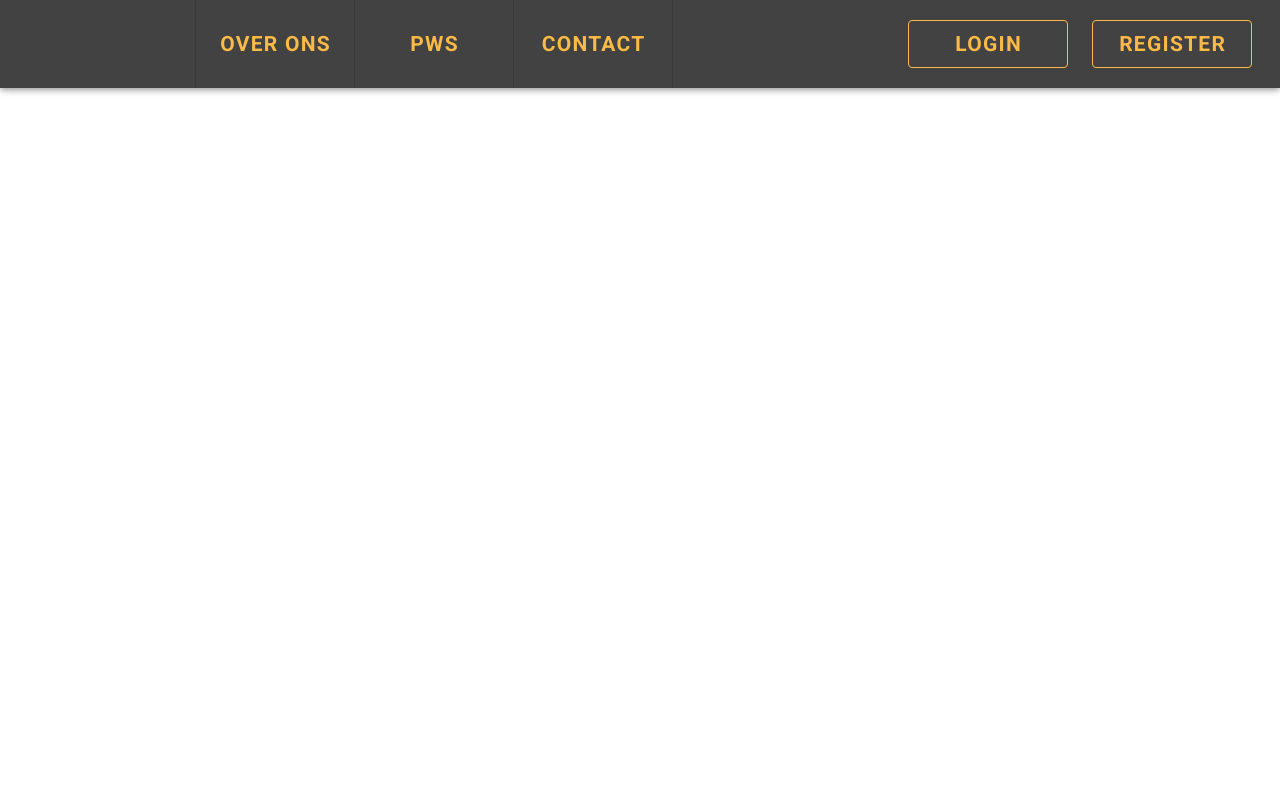
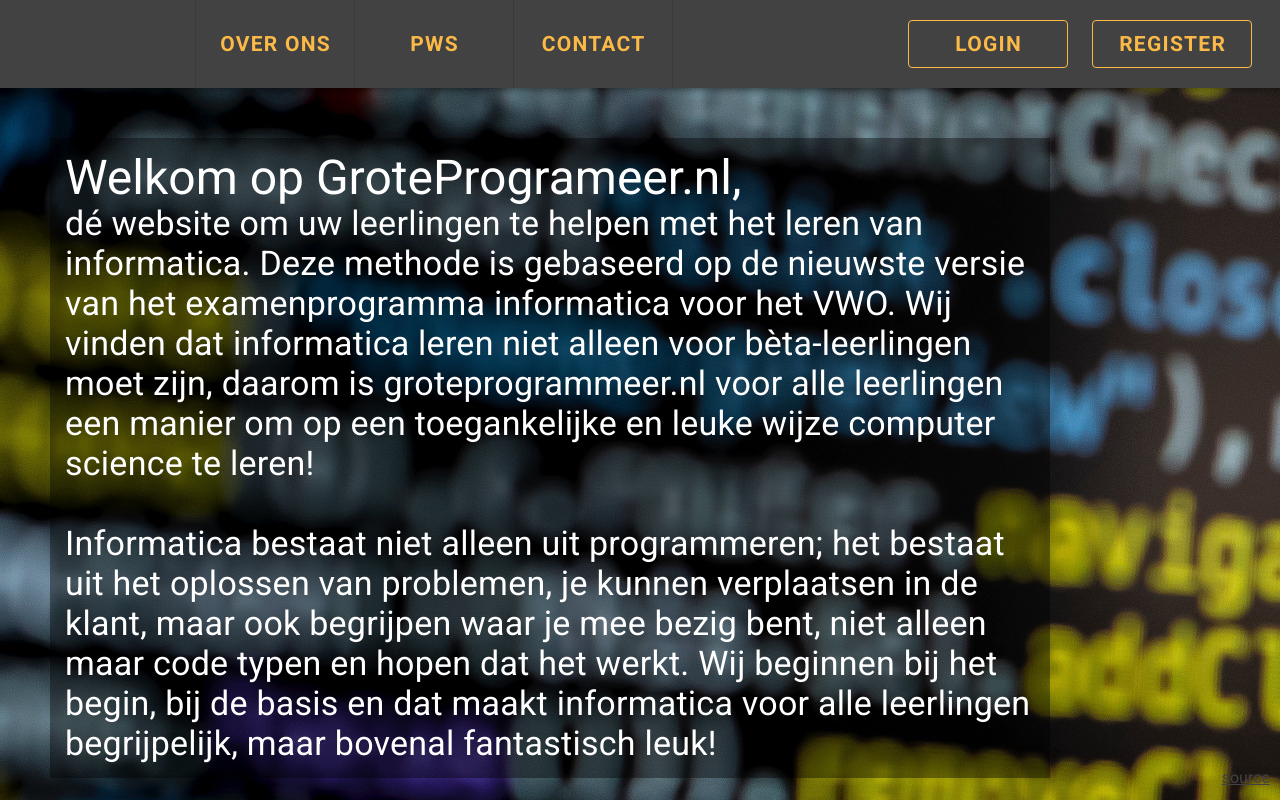
Before and after one commit to 126511/groteprogrammeer-ARCHIVE, a Django app: page /index in a window 1280 px wide. Run offline with Django 3.2, Linux system fonts and the light colour scheme; some libraries are stand-ins or nearby versions.

Commit message:
styled index and added simple styling to all pages

```diff
--- a/cs/settings.py
+++ b/cs/settings.py
@@ -25,7 +25,7 @@ SECRET_KEY = 'awsaxbg=au4vr*8$p*f-4qo1=4=ng078=4iiq%&_0&s1e_u6+r'
 # SECURITY WARNING: don't run with debug turned on in production!
 DEBUG = True
 
-ALLOWED_HOSTS = []
+ALLOWED_HOSTS = ["*"]
 
 
 # Application definition
--- a/files/templates/files/index.html
+++ b/files/templates/files/index.html
@@ -9,7 +9,6 @@
 {% endif %}
 
 <h1>A list of the files</h1>
-
 
 <ul>
     {% for chapterpath, tuples in pagedict.items %}
--- a/home/static/home/styles.css
+++ b/home/static/home/styles.css
@@ -1,3 +1,17 @@
 body {
     font-family: Roboto,sans-serif;
 }
+
+.bg-image {
+    width: 100%;
+    height: 700px;
+    background-color: red;
+    color: blue;
+}
+
+.site-body {
+    width: 1000px;
+    height: 700px;
+    position: relative;
+    margin: 0 auto;
+}
--- a/home/templates/home/index.html
+++ b/home/templates/home/index.html
@@ -1,12 +1,65 @@
 {% extends "home/layout.html" %}
+{% load static %}
+
+{% block head %}
+<style>
+body {
+    position: relative;
+    max-width: 100%;
+}
+.bg-image {
+    height: 100%;
+    width: 100%;
+    background: url("{% static 'home/bg.jpg' %}") !important;
+    color: white;
+    margin: 0;
+    left: 0;
+}
+
+.site-body {
+    width: 1000px;
+    height: auto;
+    position: relative;
+    margin-left: 50px;
+    margin-top: 50px;
+    background: rgba(0, 0, 0, 0.40);
+    padding: 15px;
+}
+html {
+    overflow-y: hidden;
+    overflow-x: auto;
+}
+
+#footer {
+    color: white;
+    position: absolute;
+    bottom: 10px;
+    right: 10px;
+    left: auto;
+    top: auto;
+}
+
+</style>
+{% endblock %}
 
 {% block body %}
 {% load static %}
 <!-- Put the body here -->
-<div class="pa-3">
+<div class="">
     <v-row>
         <v-spacer></v-spacer>
         <loginexpansion v-bind:expand_l="expand_l"></loginexpansion>
     </v-row>
 </div>
+
+<div class="bg-image">
+    <div class="site-body">
+        <div class="display-1">
+            <span class="display-2">Welkom op GroteProgrameer.nl,</span><br> dé website om uw leerlingen te helpen met het leren van informatica. Deze methode is gebaseerd op de nieuwste versie van het examenprogramma informatica voor het VWO. Wij vinden dat informatica leren niet alleen voor bèta-leerlingen moet zijn, daarom is groteprogrammeer.nl voor alle leerlingen een manier om op een toegankelijke en leuke wijze computer science te leren!<br><br>
+            Informatica bestaat niet alleen uit programmeren; het bestaat uit het oplossen van problemen, je kunnen verplaatsen in de klant, maar ook begrijpen waar je mee bezig bent, niet alleen maar code typen en hopen dat het werkt. Wij beginnen bij het begin, bij de basis en dat maakt informatica voor alle leerlingen begrijpelijk, maar bovenal fantastisch leuk!        </div>
+    </div>
+    <footer id="footer"><a href="https://besthqwallpapers.com/download/original/87429">source</a></footer>
+</div>
+
+
 {% endblock %}
--- a/home/templates/home/layout.html
+++ b/home/templates/home/layout.html
@@ -4,45 +4,58 @@
 
 <head>
     <!-- load vue, vuetify, stylesheets and fonts -->
-    <link href="{% static 'home/styles.css' %}" rel="stylesheet">
+    <link href="{% static 'home/styles.css' %}" rel="stylesheet" type='text/css'>
     <link href="https://fonts.googleapis.com/css?family=Roboto:100,300,400,500,700,900" rel="stylesheet">
     <link href="https://cdn.jsdelivr.net/npm/@mdi/font@4.x/css/materialdesignicons.min.css" rel="stylesheet">
     <link href="https://cdn.jsdelivr.net/npm/vuetify@2.x/dist/vuetify.min.css" rel="stylesheet">
     <meta name="viewport" content="width=device-width, initial-scale=1, maximum-scale=1, user-scalable=no, minimal-ui">
+    {% block head %}{% endblock %}
 </head>
 
 <body>
     <!-- make a div with id="app" to inject vue code inside it-->
     <div id="app">
     <v-app>
-        <v-container height="88px" width="100%" fluid class="pa-0">
+        <v-container height="88px" width="200%" fluid class="pa-0">
             <mynavbar v-on:expandlogin="expand_l = !expand_l"></mynavbar>
         </v-container>
         <!-- checks if there is an error message from the server 'status_code' gives the type of message-->
+
+        {% block body %}
+
+        {% endblock %}
+
         {% if message %}
-        <div>{{ message }}</div>
+        <script>
+            document.addEventListener("DOMContentLoaded", () => {
+                setTimeout(() => {
+                    alert("{{ message }}");
+                }, 500)
+
+            })
+        </script>
         {% endif %}
-        {% block body %}
-        {% endblock %}
     </v-app>
     </div>
 
     <!-- templates for components-->
     <template id="mynavbar">
-            <v-app-bar color="primary" height="88" elevation="4">
+            <v-app-bar color="primary" height="88" elevation="4" style= "width:auto;">
                 <v-toolbar-items>
                     <v-btn
                     color="primary"
                     text
                     width="180"
+                    href="{% url 'index' %}"
                     >
-                    <v-img style="margin-top: 12px;" src="{% static 'home/logo.png' %}" width="100"></v-img>
+                    <v-img style="margin-top: 0px;" src="{% static 'home/Slide1.png' %}" width="100"></v-img>
                     </v-btn>
                     <v-divider vertical></v-divider>
                     <v-btn
                         color="accent2"
                         text
                         width="160"
+                        href="{% url 'about-us' %}"
                     >
                         <h2>Over ons</h2>
                     </v-btn>
@@ -51,6 +64,7 @@
                         color="accent2"
                         text
                         width="160"
+                        href="{% url 'pws' %}"
                     >
                         <h2>PWS</h2>
                     </v-btn>
@@ -59,6 +73,7 @@
                         color="accent2"
                         text
                         width="160"
+                        href="{% url 'contact' %}"
                     >
                         <h2>Contact</h2>
                     </v-btn>
@@ -92,7 +107,7 @@
 
     <template id="loginexpansion">
         <v-expand-transition>
-            <v-sheet class="rounded-bl-lg text-center" color="white" width="400" height="240" v-show="expand_l" elevation="2">
+            <v-sheet class="rounded-bl-lg text-center pa-4" style="position: absolute; left:auto; right: 5px;" color="white" width="400" height="240" v-show="expand_l" elevation="2">
                 <form action="{% url 'login' %}" method="post">
                     {% csrf_token %}
 
--- a/home/urls.py
+++ b/home/urls.py
@@ -7,5 +7,8 @@ urlpatterns = [
     path("logout", views.logout_view, name="logout"),
     path("index", views.index, name="index"),
     path("user", views.user, name="user"),
-    path("register", views.register, name="register")
+    path("register", views.register, name="register"),
+    path("about-us", views.about_us, name="about-us"),
+    path("pws", views.pws, name="pws"),
+    path("contact", views.contact, name="contact")
 ]
--- a/home/views.py
+++ b/home/views.py
@@ -36,7 +36,7 @@ def login_view(request):
         else:
             # Let them try again and shout at them
             return render(request, "home/login.html", {
-                "message": "That's not valid input you blithering idiot!!!!!!!"
+                "message": "That is not valid input you blithering idiot!!!!!!!"
             })
 
     # Render the form for the user so they can log in
@@ -79,7 +79,7 @@ def register(request):
 
         # Render their own user page and a corresponding message of success
         return render(request, 'home/user.html', {
-            "message":"We've created your account!"
+            "message":"We have created your account!"
         })
 
     else:
@@ -87,3 +87,12 @@ def register(request):
         return render(request, "home/register.html", {
             'form':form
         })
+
+def about_us(request):
+    return render(request, "home/about-us.html")
+
+def pws(request):
+    return render(request, "home/pws.html")
+
+def contact(request):
+    return render(request, "home/contact.html")
```
Also changed, not shown: home/templates/home/about-us.html (added, +18 -0 lines), home/templates/home/contact.html (added, +17 -0 lines), home/templates/home/login.html (+37 -10 lines), home/templates/home/pws.html (added, +17 -0 lines), home/templates/home/register.html (+28 -4 lines), db.sqlite3, home/static/home/Slide1.png (added), home/static/home/bg.jpg (added), home/static/home/logo.png.
